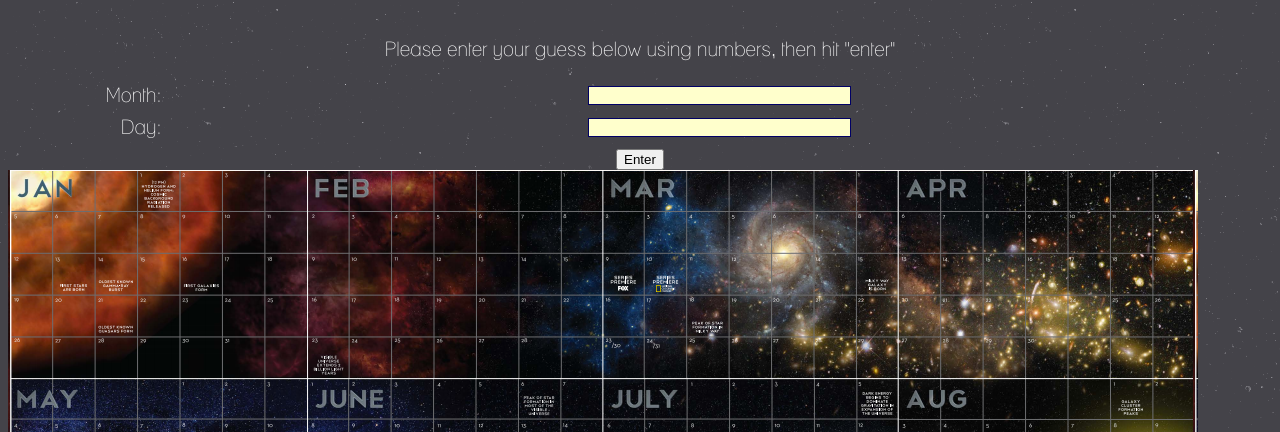
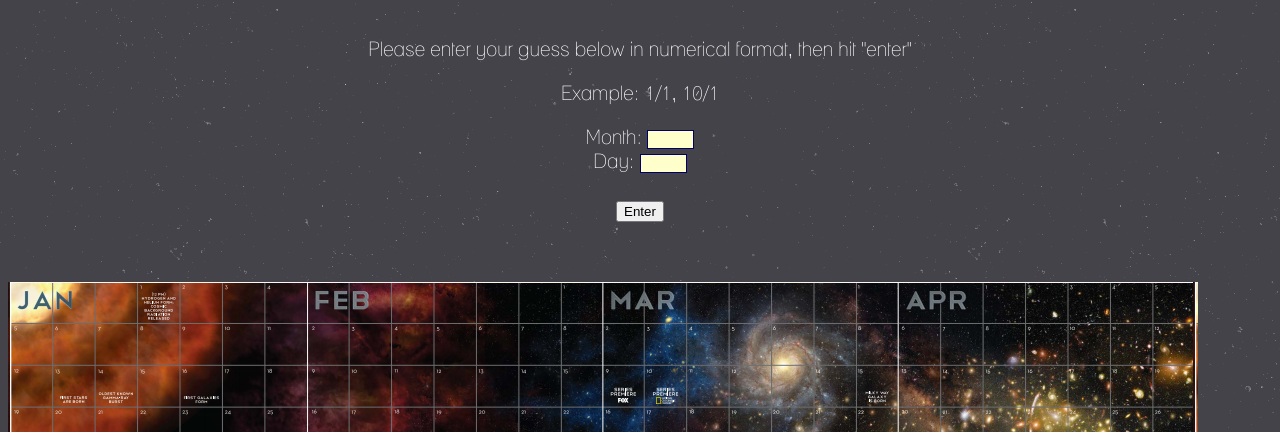
Before and after one commit to lucyq/Cosmic-Calendar, a plain HTML site: page index.html in a window 1280 px wide. Shown: the part 368-800 px from the top of the page. Drawn offline with Linux system fonts and the light colour scheme.

Commit message:
updated readme

```diff
--- a/index.html
+++ b/index.html
@@ -15,15 +15,18 @@
 	</div>
 	<div id = "question"></div>
 	<div id ="response">
-		<p>Please enter your guess below using numbers, then hit "enter"</p>
-		 <label for ="month">Month:</label>
-		 <input type = "text" id ="month" class="input" size="30"/>
+		<p>Please enter your guess below in numerical format, then hit "enter"</p>
+		<p>Example: 1/1, 10/1</p>
+		 Month:
+		 <input type = "text" id ="month" class="input" size="3"/>
 		 <br>
-		 <label for ="day">Day:</label>
-		 <input type = "text" id ="day" class="input" size ="30"/>
-		 <br>
+		Day:
+		 <input type = "text" id ="day" class="input" size ="3"/>
+		 <br><br>
 		 <input value="Enter" name="guess" type="button" value="guess" onclick="getResponse()">
 	</div>
+	<br><br>
+
 	<div id="calendar">
 		<canvas id="visual" height="625" width="1190">
 		Your browser doesn't support canvas! Please try using a different one!
--- a/style.css
+++ b/style.css
@@ -1,14 +1,17 @@
-@font-face
-{
-font-family: Jalane;
-src: url(Jalane_light.ttf);
+@font-face {
+    font-family: Jalane;
+    src: url(Jalane_light.ttf);
 }
 
-@font-face
-{
-font-family: Lane;
-src: url(LANENAR_.ttf);
+@font-face {
+    font-family: Lane;
+    src: url(LANENAR_.ttf);
 }
+
+body {
+    text-align: center;
+}
+
 
 h1 {
 	font-size: 70px;
@@ -59,6 +62,6 @@ label {
     width: 150px;
     float: left;
     margin: 2px 4px 6px 4px;
-    text-align: right;
+    text-align: center;
 }
 br { clear: left; }
```
Also changed, not shown: 1 other file.
